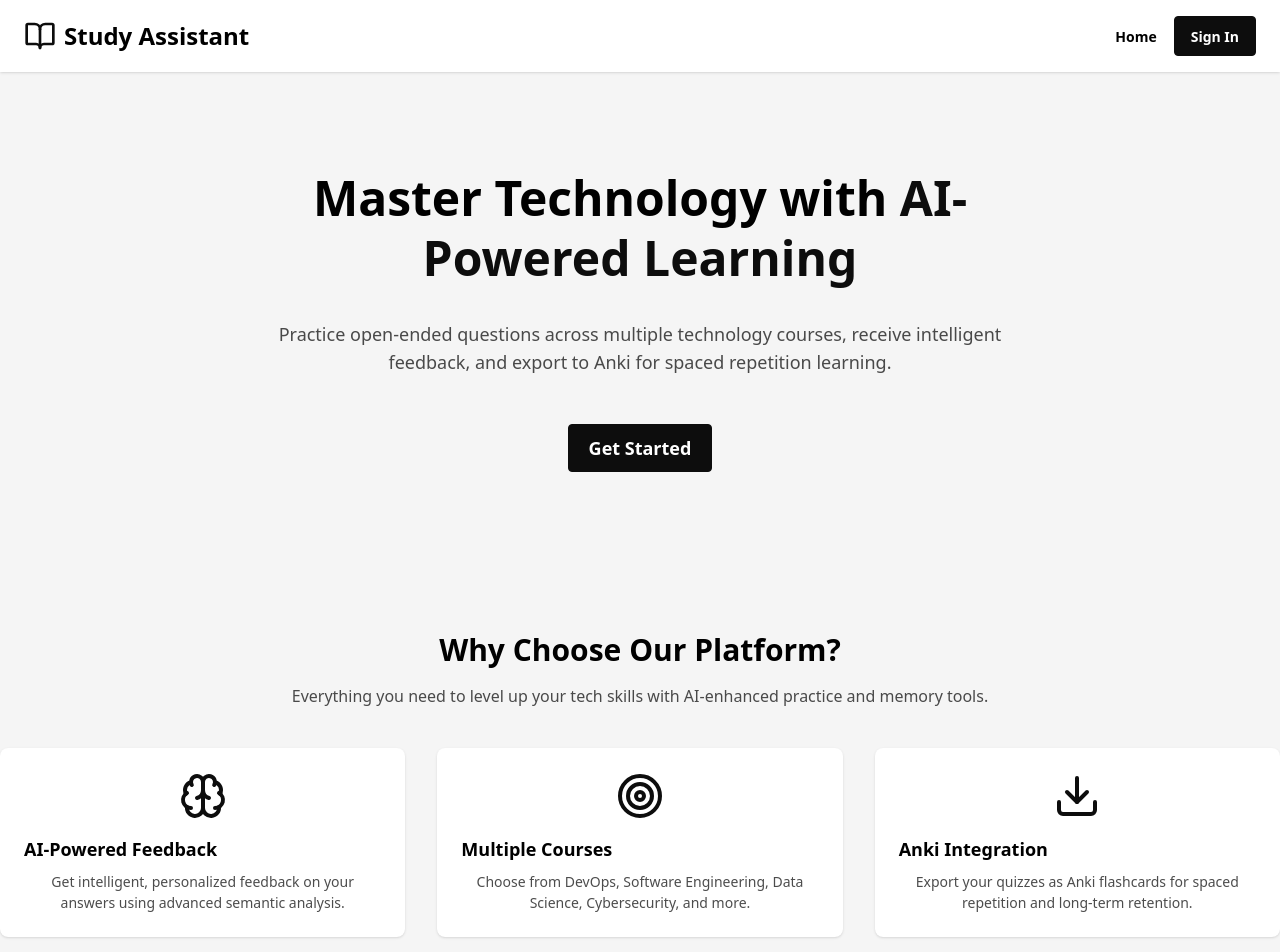
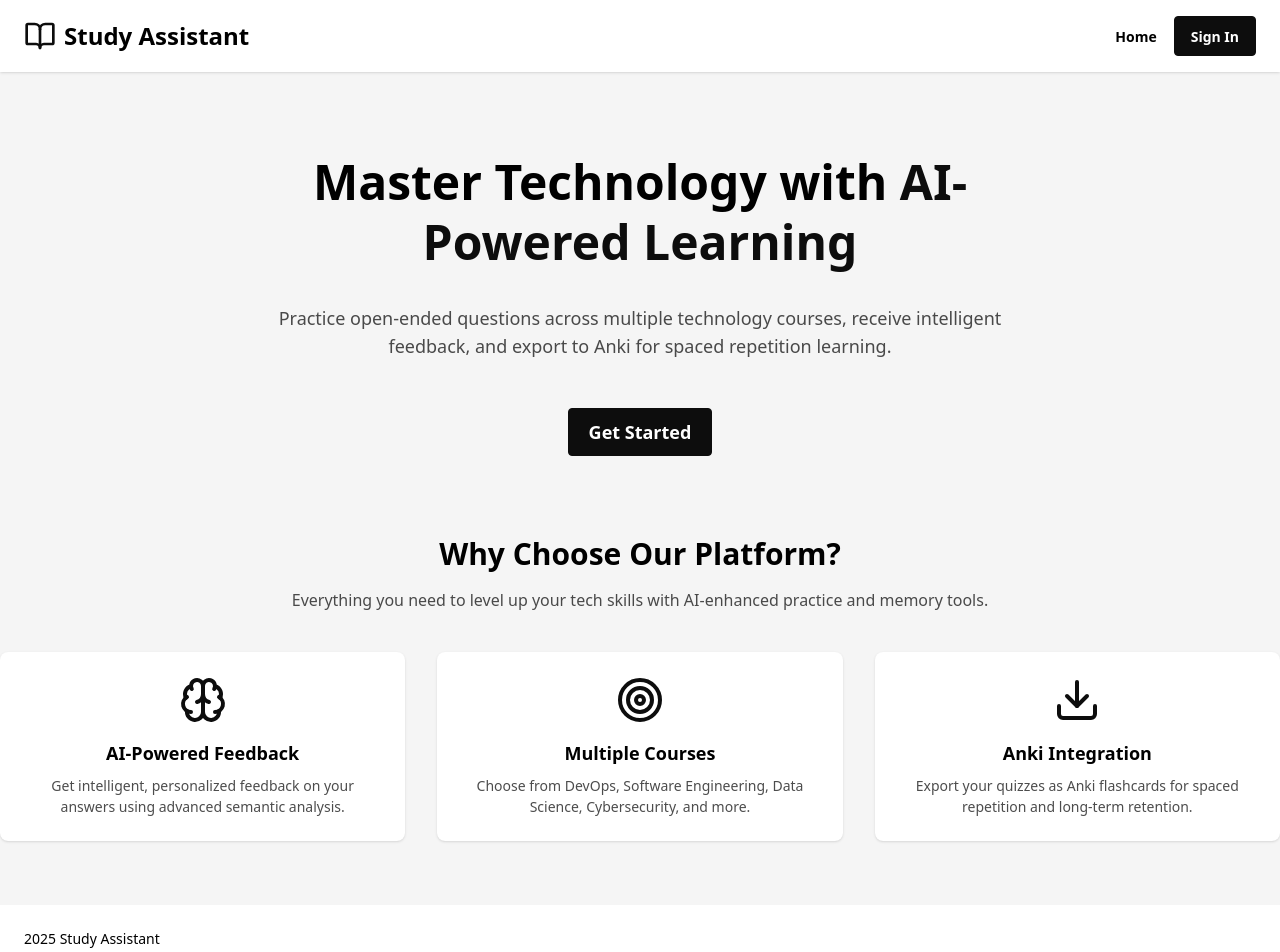
Before and after one commit to AET-DevOps25/team-deployaas, a Vue app in the folder frontend/client-vue/: page / in a window 1280 px wide. Shown: the top 952 px of the page. Built offline with nearby package versions, Linux system fonts and the light colour scheme.

Commit message:
chore: 🔧 adjust padding on landing page and footer

```diff
--- a/frontend/client-vue/src/views/HomePage.vue
+++ b/frontend/client-vue/src/views/HomePage.vue
@@ -162,8 +162,8 @@
 
     <!-- Footer -->
     <footer class="footer bg-base-100 text-base-content py-6">
-      <div class="w-full text-center">
-        <p>© {{ new Date().getFullYear() }} Study Assistant</p>
+      <div class="w-full pl-6">
+        <p>{{ new Date().getFullYear() }} Study Assistant</p>
       </div>
     </footer>
   </div>
--- a/frontend/client-vue/src/views/LandingPage.vue
+++ b/frontend/client-vue/src/views/LandingPage.vue
@@ -16,7 +16,7 @@
 
     <!-- Hero -->
     <section class="hero flex-1 bg-base-200">
-      <div class="hero-content flex-col text-center mx-auto max-w-3xl py-24">
+      <div class="hero-content flex-col text-center mx-auto max-w-3xl py-20">
         <h1 class="text-5xl font-extrabold leading-tight">
           Master Technology with
           <span class="text-primary">AI-Powered Learning</span>
@@ -35,7 +35,7 @@
     </section>
 
     <!-- Why Choose Our Platform? -->
-    <section class="bg-base-200 py-16">
+    <section class="bg-base-200 pb-16">
       <div class="container mx-auto text-center">
         <h2 class="text-3xl font-semibold mb-4">Why Choose Our Platform?</h2>
         <p class="text-base-content/70 mb-10">
@@ -46,7 +46,9 @@
           <div class="card bg-base-100 shadow hover:shadow-lg transition">
             <div class="card-body text-center">
               <BrainIcon class="mx-auto w-12 h-12 text-primary" />
-              <h3 class="card-title mt-2">AI-Powered Feedback</h3>
+              <h3 class="card-title mt-2 justify-center">
+                AI-Powered Feedback
+              </h3>
               <p class="text-base-content/70">
                 Get intelligent, personalized feedback on your answers using
                 advanced semantic analysis.
@@ -56,7 +58,7 @@
           <div class="card bg-base-100 shadow hover:shadow-lg transition">
             <div class="card-body text-center">
               <TargetIcon class="mx-auto w-12 h-12 text-primary" />
-              <h3 class="card-title mt-2">Multiple Courses</h3>
+              <h3 class="card-title mt-2 justify-center">Multiple Courses</h3>
               <p class="text-base-content/70">
                 Choose from DevOps, Software Engineering, Data Science,
                 Cybersecurity, and more.
@@ -66,7 +68,7 @@
           <div class="card bg-base-100 shadow hover:shadow-lg transition">
             <div class="card-body text-center">
               <DownloadIcon class="mx-auto w-12 h-12 text-primary" />
-              <h3 class="card-title mt-2">Anki Integration</h3>
+              <h3 class="card-title mt-2 justify-center">Anki Integration</h3>
               <p class="text-base-content/70">
                 Export your quizzes as Anki flashcards for spaced repetition and
                 long-term retention.
@@ -79,8 +81,8 @@
 
     <!-- Footer -->
     <footer class="footer bg-base-100 text-base-content py-6">
-      <div class="w-full text-center">
-        <p>© {{ new Date().getFullYear() }} Study Assistant</p>
+      <div class="w-full pl-6">
+        <p>{{ new Date().getFullYear() }} Study Assistant</p>
       </div>
     </footer>
   </div>
--- a/frontend/client-vue/src/views/courses/Index.vue
+++ b/frontend/client-vue/src/views/courses/Index.vue
@@ -95,8 +95,8 @@
 
     <!-- Footer -->
     <footer class="footer bg-base-100 text-base-content py-6">
-      <div class="w-full text-center">
-        <p>© {{ new Date().getFullYear() }} Study Assistant</p>
+      <div class="w-full pl-6">
+        <p>{{ new Date().getFullYear() }} Study Assistant</p>
       </div>
     </footer>
   </div>
```
